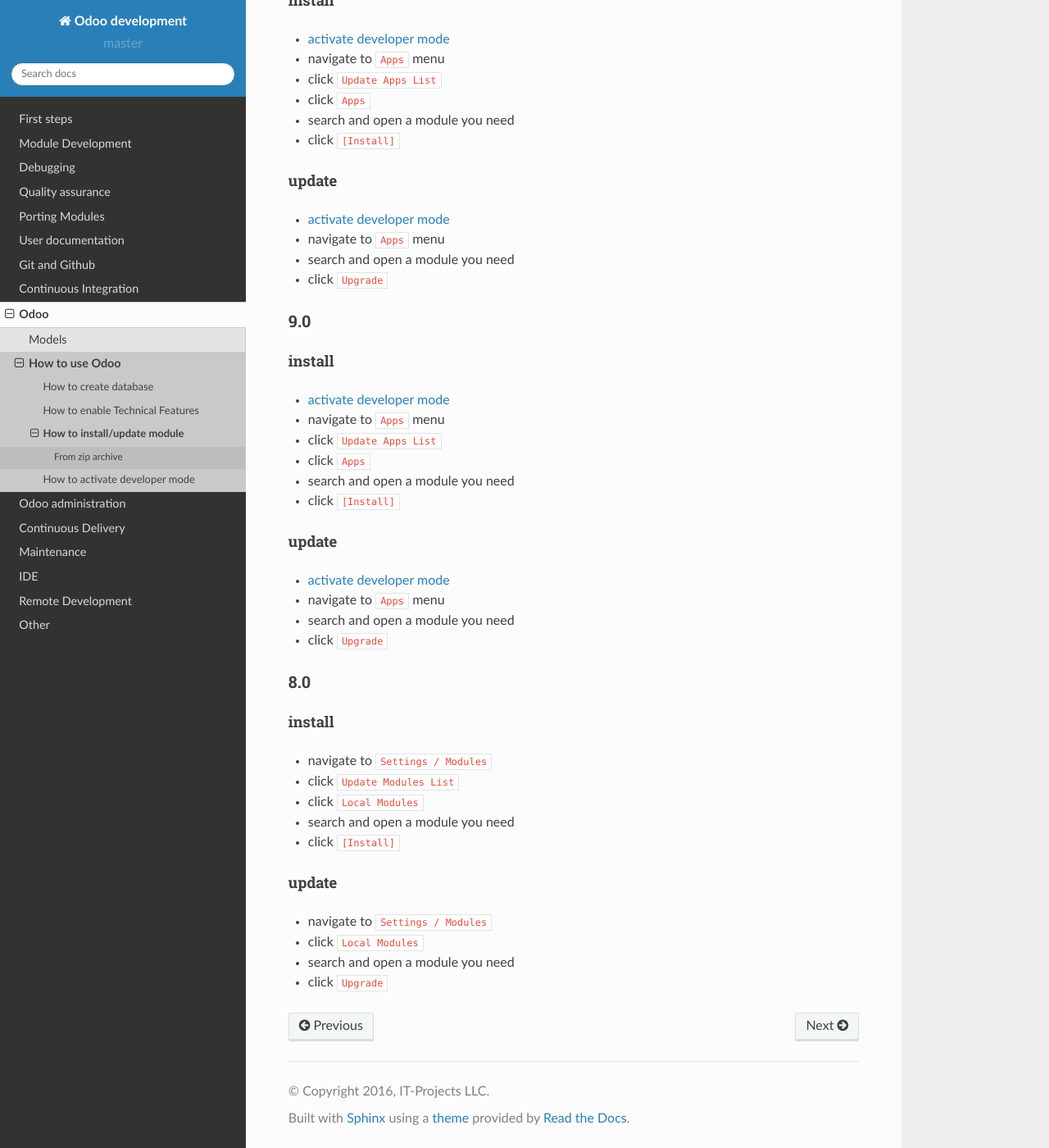
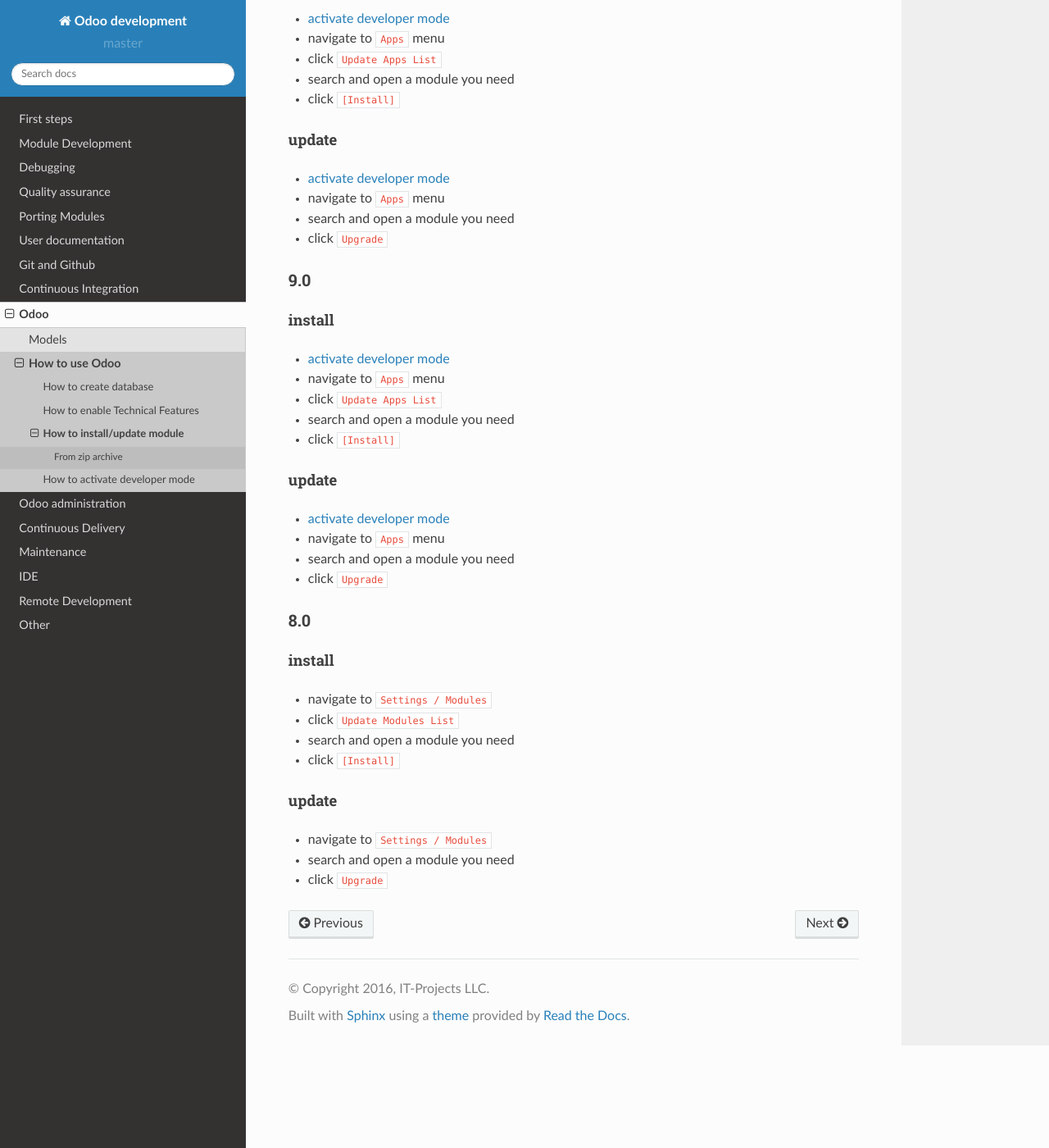
Before and after one commit to itpp-labs/odoo-development, a Sphinx documentation site: the page built from docs/odoo/usage/install-module.rst, in a window 1280 px wide and 1400 px high, scrolled down 1778 px. Shown: the whole window at 82% size. Built offline with Sphinx 7.4.7 and the Read the Docs theme 2.0.0, drawn with Linux system fonts in a browser that asks for light colours.

Commit message:
Update install-module.rst

```diff
--- a/docs/odoo/usage/install-module.rst
+++ b/docs/odoo/usage/install-module.rst
@@ -26,7 +26,6 @@
 * :doc:`activate developer mode <debug-mode>`
 * navigate to ``Apps`` menu
 * click ``Update Apps List``
-* click ``Apps``
 * search and open a module you need
 * click ``[Install]``
 
@@ -47,7 +46,6 @@
 * :doc:`activate developer mode <debug-mode>`
 * navigate to ``Apps`` menu
 * click ``Update Apps List``
-* click ``Apps``
 * search and open a module you need
 * click ``[Install]``
 
@@ -67,7 +65,6 @@
 * :doc:`activate developer mode <debug-mode>`
 * navigate to ``Apps`` menu
 * click ``Update Apps List``
-* click ``Apps``
 * search and open a module you need
 * click ``[Install]``
 
@@ -87,7 +84,6 @@
 
 * navigate to ``Settings / Modules``
 * click ``Update Modules List``
-* click ``Local Modules``
 * search and open a module you need
 * click ``[Install]``
 
@@ -95,6 +91,5 @@
 ~~~~~~
 
 * navigate to ``Settings / Modules``
-* click ``Local Modules``
 * search and open a module you need
 * click ``Upgrade``
```
